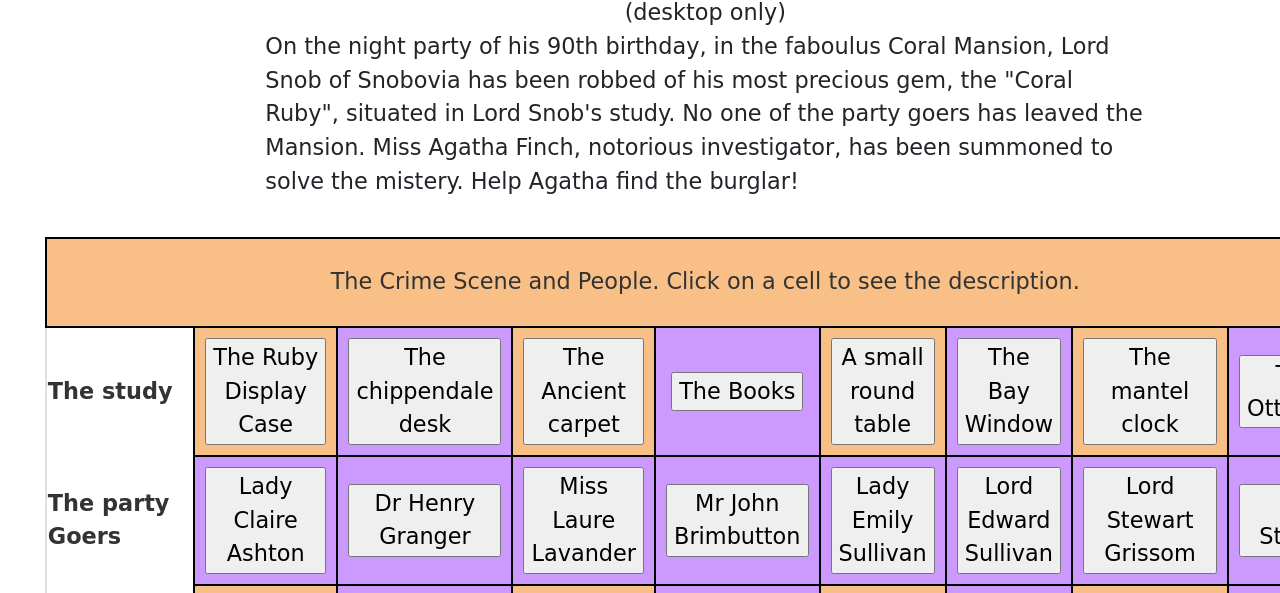
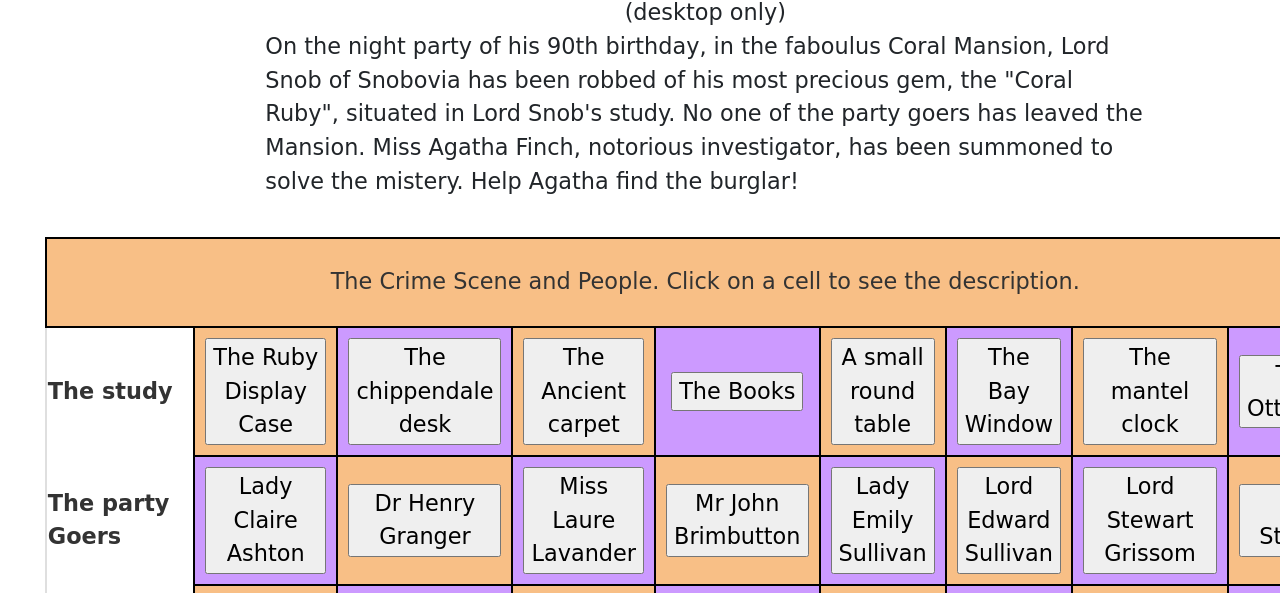
Before and after one commit to stewilondanga/culprit-task, a plain HTML site: page index.html in a window 1280 px wide. Shown: the part 203-796 px from the top of the page. Drawn offline with nearby package versions, Linux system fonts and the light colour scheme.

Commit message:
add css/styles.css

```diff
--- a/css/styles.css
+++ b/css/styles.css
@@ -183,11 +183,11 @@ tr:nth-of-type(even) td:nth-of-type(odd) {
   background-color: #cc9aff;
 }
 
-/*tr:nth-of-type(even) td:nth-of-type(even) {
+tr:nth-of-type(even) td:nth-of-type(even) {
   background-color: #f8bf86;
 }
 
-.button {
+/*.button {
   background-color: transparent;
   border: 4px double #000;
   transition: all 0.4s ease-in-out;
```
